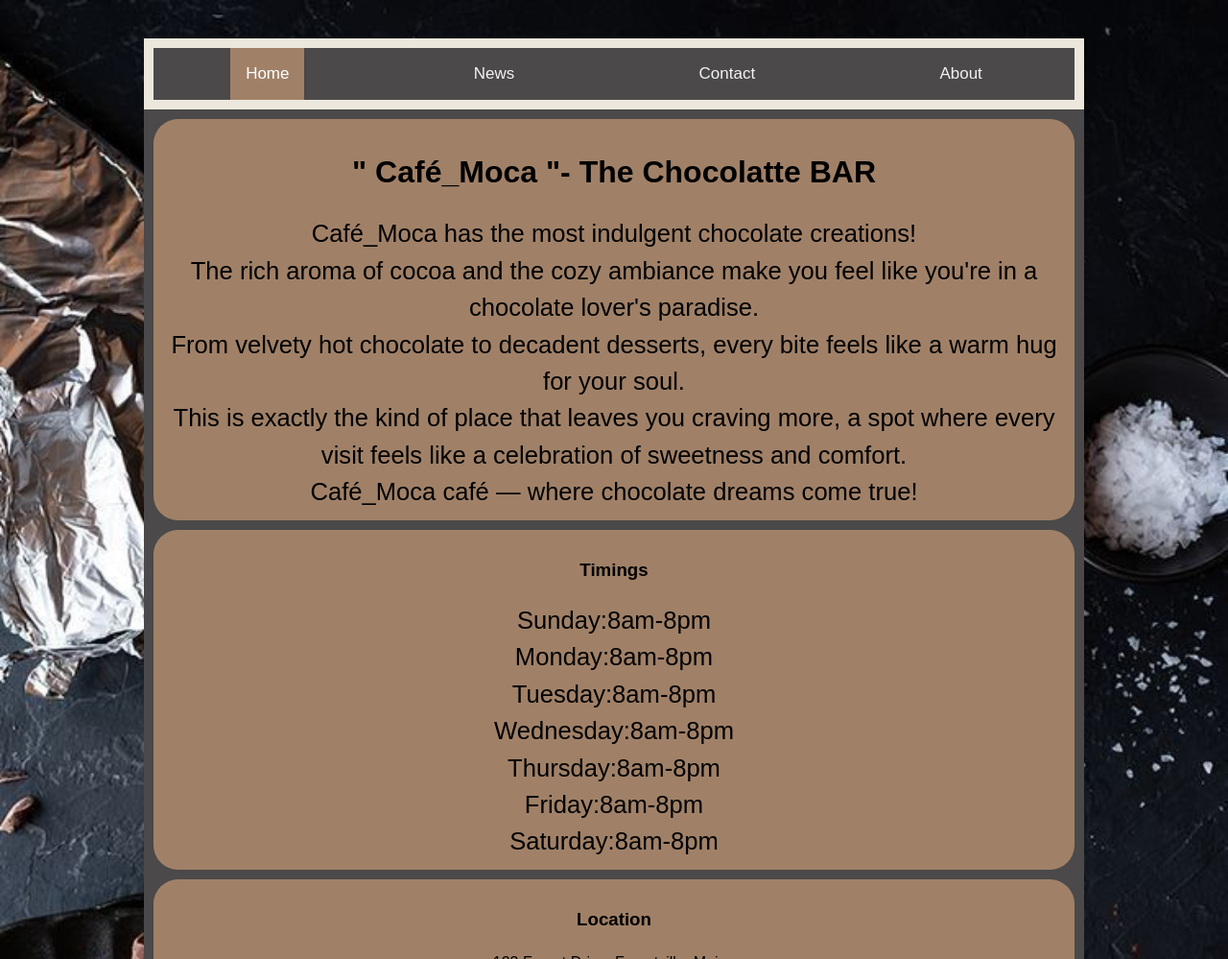
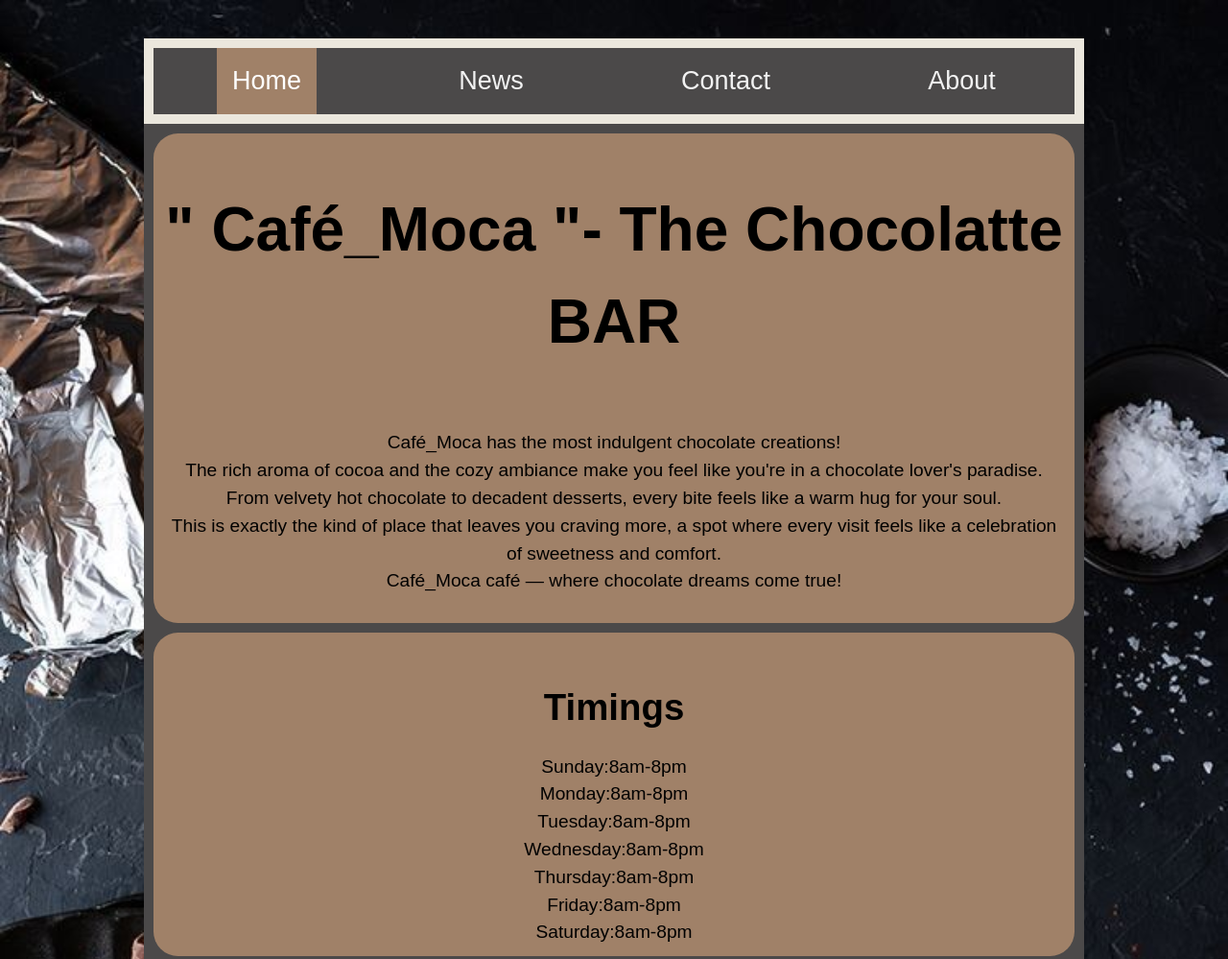
Before and after one commit to OptimisedLEarning/cafe_mocha, a website: page src/index.html in a window 1280 px wide. Shown: the top 999 px of the page at 96% size. Drawn offline with Linux system fonts and the light colour scheme.

Commit message:
managed little decoration of the website

```diff
--- a/src/styles.css
+++ b/src/styles.css
@@ -45,6 +45,9 @@ body {
   text-align: center;
 
 
+  font-size: clamp(14px, 1.5vw, 20px); /* Dynamically adjusts base font size */
+  line-height: 1.5; /* Improves readability */
+
 
 
 
@@ -80,6 +83,17 @@ header {
   text-align: center;
 }
 
+h1 {
+  font-size: clamp(2rem, 5vw, 4rem); /* Scales proportionally with screen size */
+  font-weight: bold; /* Makes it visually distinct */
+  margin-bottom: 1em; /* Adds spacing below the heading */
+}
+
+h3 {
+  font-size: clamp(1.5rem, 3vw, 2.5rem); /* Smaller than h1 but larger than body text */
+  font-weight: bold;
+  margin-bottom: 0.5em;
+}
 
 nav{
   display: flex;
@@ -100,7 +114,7 @@ nav a {
   text-align: center;
   padding: 14px 16px;
   text-decoration: none;
-  font-size: 17px;
+  font-size: 27px;
 
 }
 
@@ -137,11 +151,7 @@ div
 }
 
 
-#intro p, #timings ul, #location p {
-  font-size: clamp(1rem, 2vw, 2.5rem); /* Limits text size growth */
-  line-height: 1.5; /* Adds spacing between lines */
-  margin: 0;
-}
+
 
 
 
```
